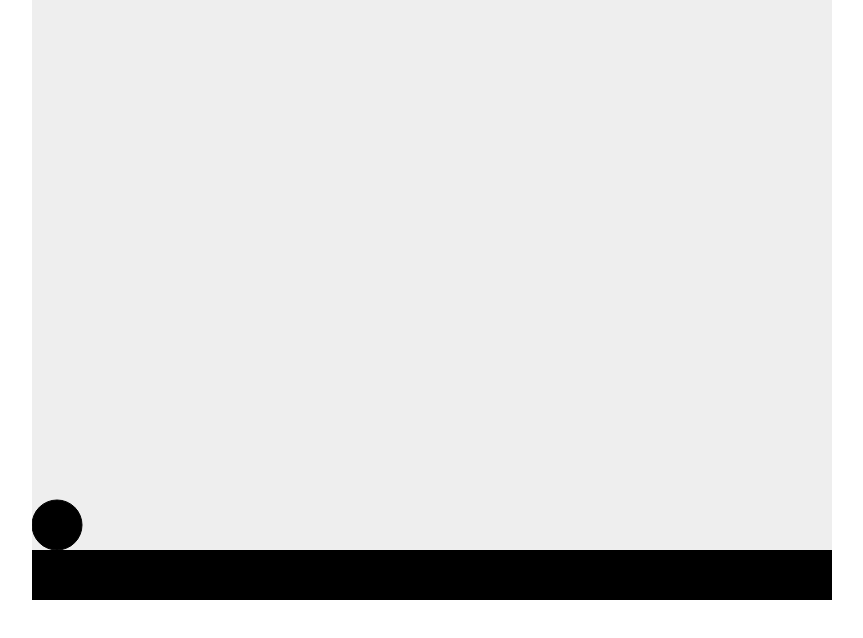
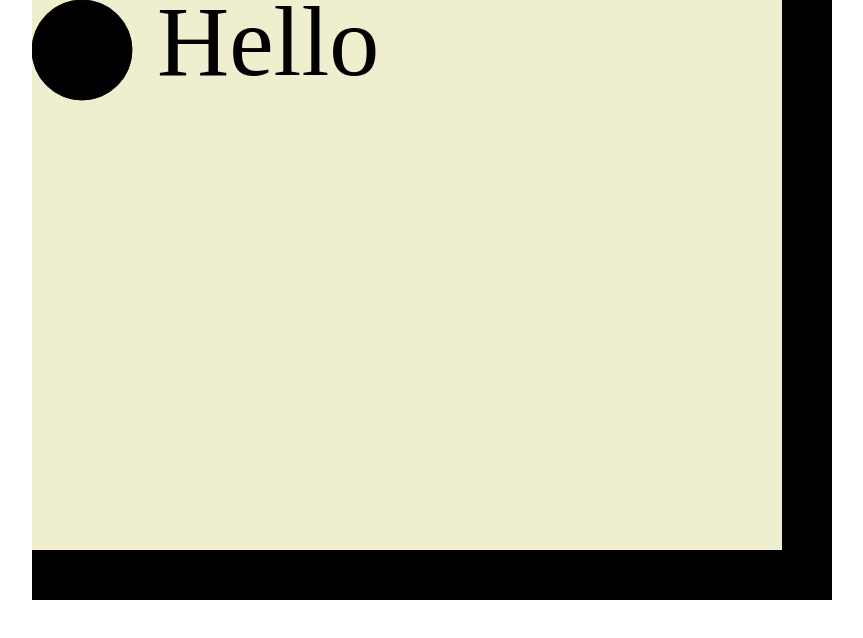
Before and after one commit to lynnlo/tropic.io, a plain HTML site: page index.html in a window 1280 px wide. Shown: the whole page, without its empty margins (208-1071 px from the left). Drawn offline with Linux system fonts and the light colour scheme.

Commit message:
Added Advance Collision Added Text Support Improved Gravity and Movement

```diff
--- a/engine.js
+++ b/engine.js
@@ -18,31 +18,27 @@ var jumped;
 var slowmofactor = 1;
 var movementfactor = 1;
 var disableclear = false;
-var gravity = true;
+var gravity = false;
 var jumpcooldown = 60;
 
-function onload() {
-  canvas = document.getElementById("maincanvas");
-  screenx = screen.width
-  screeny = screen.height
-  canvasx = screen.width / 5
-  canvasy = screen.height / 5
-  scalex = screenx / canvasx
-  scaley = screeny / canvasy
-  canvas.width = canvasx * scalex
-  canvas.height = canvasy * scaley
+function init(maincanvas) {
+  canvas = maincanvas;
+  screenx = screen.width;
+  screeny = screen.height;
+  canvasx = screen.width / 5;
+  canvasy = screen.height / 5;
+  scalex = screenx / canvasx;
+  scaley = screeny / canvasy;
+  canvas.width = canvasx * scalex;
+  canvas.height = canvasy * scaley;
   canvas.style.width = (canvasx * scalex).toString() + "px";
   canvas.style.height = (canvasy * scaley).toString() + "px";
   context = canvas.getContext("2d");
-  player = addactor(0, 0, 10, 10, "#000000", "circ");
-  control(player);
-  addactor(0, canvasy - (10), canvasx, 10);
   ticker = setInterval(ontick, 10 * slowmofactor);
-
 }
 
 // Adds an instance to the Objects list
-function addactor(posx, posy, width, height, color = "#000000", type = "rect", text = NaN, player = false) {
+function addobject(posx, posy, width, height, color = "#000000", type = "rect", followsgravity = true, source = NaN, solid = true, player = false) {
   posx = posx * scalex;
   posy = posy * scaley;
   width = width * scalex;
@@ -54,7 +50,9 @@ function addactor(posx, posy, width, height, color = "#000000", type = "rect", t
     height,
     color,
     type,
-    text,
+    followsgravity,
+    source,
+    solid,
     player
   });
   return Objects[Objects.length - 1];
@@ -71,28 +69,31 @@ function ontick() {
     jumped -= 1;
   }
   // Repeats with every object
+
   for (i = 0; i < Objects.length; i++) {
     // Checks for collisions
-    crashed = false;
+    collisionlog = [];
     for (d = 0; d < Objects.length; d++) {
-      if (collide(Objects[i], Objects[d])) { crashed = true; }
+      if (d != i && Objects[i]["player"] && Objects[d]["solid"]){
+        collide(Objects[i], Objects[d], collisionlog);
+      }
     }
     // Adds a gravitational pull to the object
-    if (Objects[i]["posy"] + Objects[i]["height"] <= canvas.height && crashed == false && gravity == true) {
+    if (Objects[i]["posy"] + Objects[i]["height"] <= canvas.height && collisionlog["b"] != true && gravity == true) {
       Objects[i]["posy"] += 1 * scaley;
     }
     // Moves the controlled object
     if (Objects[i]["player"]) {
-      if (keyspressed["w"] && Objects[i]["posy"] - movementfactor * scaley >= 0) {
+      if (keyspressed["w"] && Objects[i]["posy"] - movementfactor * scaley >= 0 && collisionlog["t"] != true) {
         Objects[i]["posy"] -= movementfactor * scaley;
       }
-      if (keyspressed["a"] && Objects[i]["posx"] - movementfactor * scaley >= 0) {
+      if (keyspressed["a"] && Objects[i]["posx"] - movementfactor * scaley >= 0 && collisionlog["l"] != true) {
         Objects[i]["posx"] -= movementfactor * scalex;
       }
-      if (keyspressed["s"] && Objects[i]["posy"] + Objects[i]["height"] + movementfactor * scaley <= screeny) {
+      if (keyspressed["s"] && Objects[i]["posy"] + Objects[i]["height"] + movementfactor * scaley <= screeny && collisionlog["b"] != true) {
         Objects[i]["posy"] += movementfactor * scaley;
       }
-      if (keyspressed["d"] && Objects[i]["posx"] + Objects[i]["width"] + movementfactor * scalex <= screenx) {
+      if (keyspressed["d"] && Objects[i]["posx"] + Objects[i]["width"] + movementfactor * scalex <= screenx && collisionlog["r"] != true) {
         Objects[i]["posx"] += movementfactor * scalex;
       }
     }
@@ -107,11 +108,24 @@ function ontick() {
       context.stroke();
       context.fill();
     }
+    else if (Objects[i]["type"] == "text") {
+      if (Number.isInteger(Objects[i]["height"]) || Objects[i]["height"] == NaN){
+      Objects[i]["height"] = "serif"
+      }
+      context.font = (Objects[i]["width"] / scalex).toString() + "px " + Objects[i]["height"].toString()
+      context.fillText(Objects[i]["source"], Objects[i]["posx"], Objects[i]["posy"])
+    }
+    else if (Objects[i]["type"] == "imag") {
+      img = new Image(Objects[i]["width"], Objects[i]["height"])
+      img.src = Objects[i]["source"]
+      context.drawImage(img, Objects[i]["posx"], Objects[i]["posy"], Objects[i]["width"], Objects[i]["height"])
+    }
 
   }
 }
+
 // Checks for a collision
-function collide(a, b) {
+function collide(a, b, collisionlist) {
   at = a["posy"];
   ab = a["posy"] + a["height"];
   al = a["posx"];
@@ -120,14 +134,23 @@ function collide(a, b) {
   bb = b["posy"] + b["height"];
   bl = b["posx"];
   br = b["posx"] + b["width"];
-  crashed = true;
-  if ((ab < bt) ||
-    (at > bb) ||
-    (ar < bl) ||
-    (al > br)) {
-    crashed = false;
+  if (ab > bt && al < br && ar > bl && at < bt){
+    collisionlist["b"] = true;
   }
-  return crashed;
+  if  (at < bb && al > br && ar < bl && ab > bb){
+    collisionlist["t"] = true;
+  }
+  if  (ar > bl && at < bb && ab > bt && al < bl){
+    collisionlist["r"] = true;
+  }
+  if  (al < br && at > bb && ab < bt && ar > br){
+    collisionlist["l"] = true;
+  }
+}
+
+// Changes the background
+function changecanvas(color, image = NaN){
+  canvas.style.background = color;
 }
 
 // Gives the player control over an object
@@ -143,7 +166,7 @@ function control(a) {
           for (i = 0; i < 35; i++) {
           setTimeout(function jump() {
             jp += 1;
-            if (a["posy"] >= 0) {
+            if (a["posy"] >= 0 && collisionlog["t"] != true) {
               a["posy"] -= (3 - (0.1 * jp)) * scaley;
             }
           }, 10 * slowmofactor * i);
--- /dev/null
+++ b/game.js
@@ -0,0 +1,11 @@
+var player;
+
+function onload(){
+  init(document.getElementById("maincanvas"));
+  changecanvas("#efefcf");
+  player = addobject(0, 0, 20, 20, "#000000", "circ");
+  control(player);
+  addobject(0, canvasy - (10), canvasx, 10);
+  addobject(canvasx - (10), 0, 10, canvasx);
+  addobject(25,15,100,10,NaN,"text",false,"Hello",false)
+}
--- a/index.html
+++ b/index.html
@@ -20,8 +20,9 @@
 </head>
 
 <body onload = "onload()">
-    <script src="engine.js"></script>
-    <canvas id="maincanvas"> </canvas>
+    <script src = "engine.js"></script>
+    <script src = "game.js"></script>
+    <canvas id = "maincanvas"> </canvas>
 </body>
 
 </html>
```
Also changed, not shown: 1 other file.
